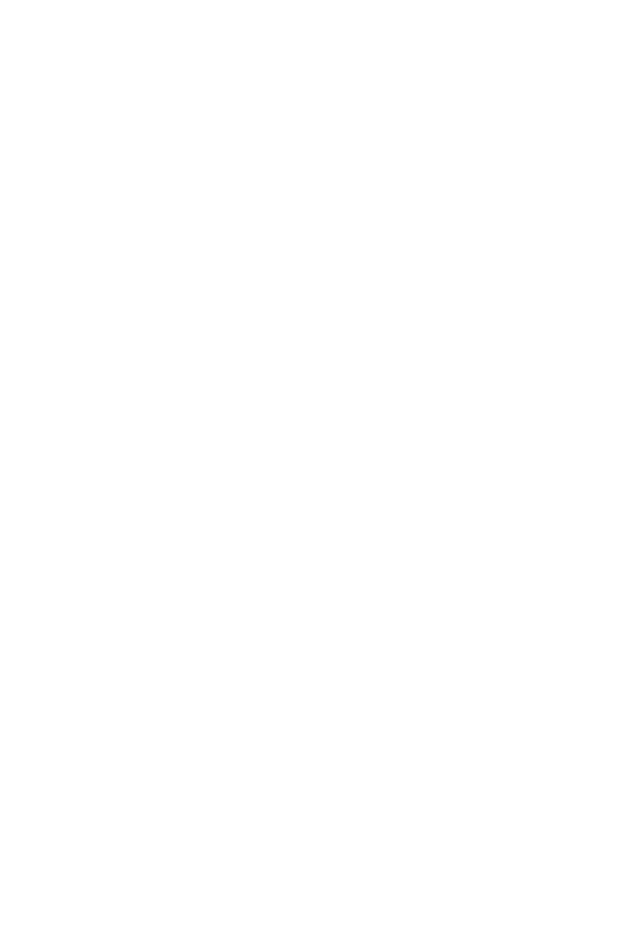
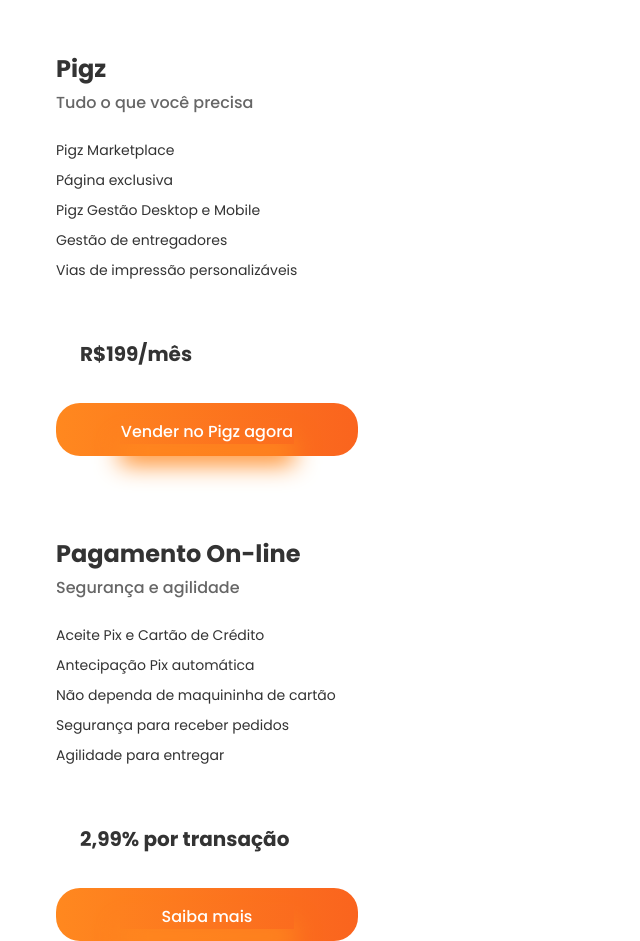
Before and after one commit to GabrielZolk/pigz-store, a React (Vite) app: page / in a window 1280 px wide. Shown: the part 3460-4401 px from the top of the page, without its empty margins (0-640 px from the left). Before the commit the page ends 3471 px from the top, so only its background shows below. Built offline with nearby package versions, Linux system fonts and the light colour scheme.

Commit message:
feat: packages section

```diff
--- a/src/App.jsx
+++ b/src/App.jsx
@@ -2,6 +2,7 @@
 import Features from "./components/Features/Features"
 import Form from "./components/Form/Form"
 import Navbar from "./components/Navbar/Navbar"
+import Package from "./components/Package/Package"
 import Slider from "./components/Slider/Slider"
 
 
@@ -12,6 +13,7 @@
       <Form />
       <Features />
       <Slider />
+      <Package />
     </Container>
   )
 }
--- /dev/null
+++ b/src/components/Package/Package.jsx
@@ -0,0 +1,42 @@
+import { Container, Pack } from "./Package.style";
+
+export default function Package() {
+    return (
+        <Container>
+            <Pack>
+                <h3>Pigz</h3>
+                <p>Tudo o que você precisa</p>
+                <ul>
+                    <li>Pigz Marketplace</li>
+                    <li>Página exclusiva</li>
+                    <li>Pigz Gestão Desktop e Mobile</li>
+                    <li>Gestão de entregadores</li>
+                    <li>Vias de impressão personalizáveis</li>
+                </ul>
+                <span>R$199/mês</span>
+                <button>
+                    <p>
+                        Vender no Pigz agora
+                    </p>
+                </button>
+            </Pack>
+            <Pack>
+                <h3>Pagamento On-line</h3>
+                <p>Segurança e agilidade</p>
+                <ul>
+                    <li>Aceite Pix e Cartão de Crédito</li>
+                    <li>Antecipação Pix automática</li>
+                    <li>Não dependa de maquininha de cartão</li>
+                    <li>Segurança para receber pedidos</li>
+                    <li>Agilidade para entregar</li>
+                </ul>
+                <span>2,99% por transação</span>
+                <button>
+                    <p>
+                        Saiba mais
+                    </p>
+                </button>
+            </Pack>
+        </Container>
+    )
+}
--- /dev/null
+++ b/src/components/Package/Package.style.jsx
@@ -0,0 +1,61 @@
+import { styled } from "styled-components";
+
+export const Container = styled.div`
+    h3 {
+        margin-top: 80px;
+        color: #333333;
+        font-size: 24px;
+        font-family: 'Poppins', sans-serif;
+        font-weight: 700;
+    }
+
+    p {
+        margin-top: 4px;
+        color: #666666;
+        font-size: 16px;
+        font-family: 'Poppins', sans-serif;
+        font-weight: 500;
+    }
+
+    ul {
+        margin-top: 20px;
+        list-style: none;
+        line-height: 30px;
+        color: #333333;
+        font-size: 14px;
+        font-family: 'Poppins', sans-serif;
+        font-weight: 400;
+    }
+
+    span {
+        display: block;
+        margin: 54px 0 0 24px;
+        color: #333333;
+        font-size: 20px;
+        font-family: 'Poppins', sans-serif;
+        font-weight: 700;
+    }
+
+    button {
+        margin-top: 34px;
+        padding: 12px 64px;
+        border-radius: 24px;
+        color: #FFFFFF;
+        background: linear-gradient(to right, #FF881F, #FA641E);
+        border: none;
+        outline: none;
+        min-width: 302px;
+        font-family: 'Poppins', sans-serif;
+        font-size: 16px;
+        font-weight: 500;
+
+        p {
+            box-shadow: 0 20px 24px #FF881F, 0 0 0 #FA641E;
+            color: #FFFFFF;
+        }
+    }
+`
+
+export const Pack = styled.div`
+    padding: 0 56px;
+`
```
